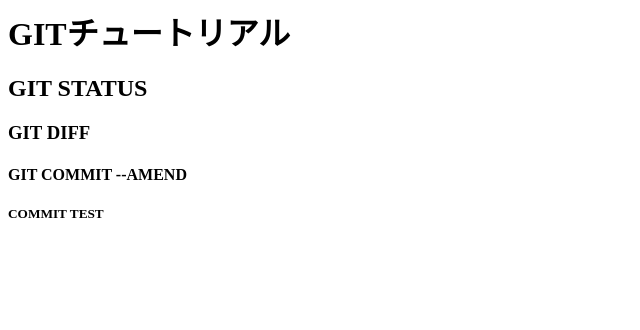
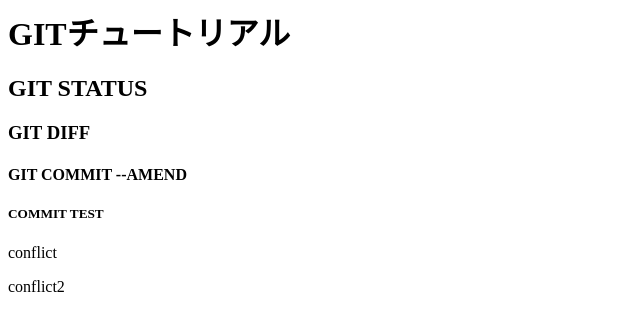
Before and after one commit to lefteye9/git_tutrial, a plain HTML site: page index.html in a window 1280 px wide. Shown: the whole page, without its empty margins (0-640 px from the left). Drawn offline with Linux system fonts and the light colour scheme.

Commit message:
conflictを追記

```diff
--- a/index.html
+++ b/index.html
@@ -7,3 +7,7 @@
 <h4>GIT COMMIT --AMEND</h4>
 
 <h5>COMMIT TEST</h5>
+
+<p>conflict</p>
+
+<p>conflict2</p>
```
